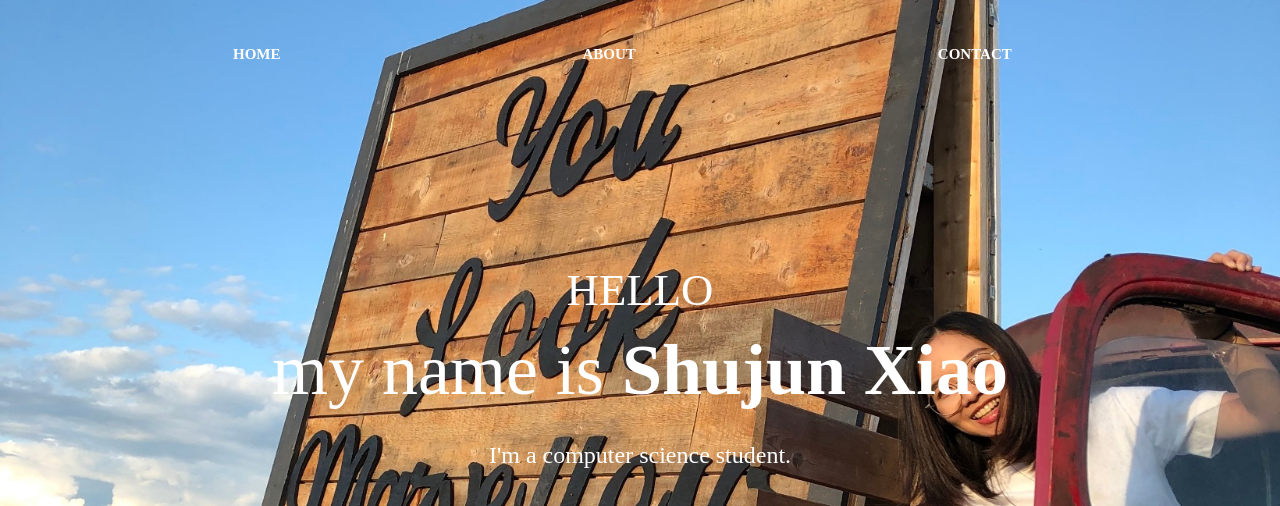
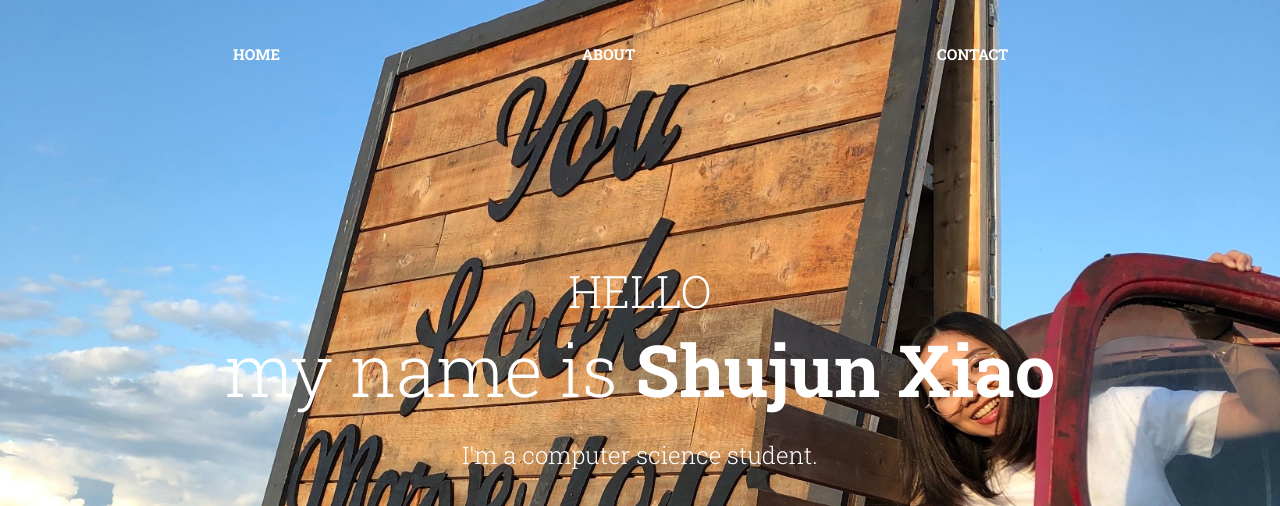
Before and after one commit to jenniferxsj/PersonalPage, a website: page index.html in a window 1280 px wide. Shown: the top 506 px of the page. Drawn offline with nearby package versions, Linux system fonts and the light colour scheme.

Commit message:
Update index.html

```diff
--- a/index.html
+++ b/index.html
@@ -5,11 +5,13 @@
   <meta name="viewport" content="width=device-width, initial-scale=1.0">
   <meta name="author" content="Shujun Xiao">
   <meta name="description" content="The homePage of Shujun Xiao Personal Website">
+  <meta http-equiv="Content-Security-Policy" content="upgrade-insecure-requests">
   <title>Shujun Xiao Personal Website</title>
   <link rel="icon" type="image/gif" href="./img/ninja.png">
 
   <!--import the bootstrap style-->
   <link href="https://cdn.jsdelivr.net/npm/bootstrap@5.1.1/dist/css/bootstrap.min.css" rel="stylesheet" integrity="sha384-F3w7mX95PdgyTmZZMECAngseQB83DfGTowi0iMjiWaeVhAn4FJkqJByhZMI3AhiU" crossorigin="anonymous">
+  <link href='http://fonts.googleapis.com/css?family=Roboto+Slab:400,100,300,700' rel='stylesheet' type='text/css'>
   <link href='http://fonts.googleapis.com/css?family=Source+Sans+Pro:200,300,400,600,700,900,200italic,300italic,400italic,600italic,700italic,900italic' rel='stylesheet' type='text/css'>
   <script src="https://kit.fontawesome.com/8413fbf857.js" crossorigin="anonymous"></script>
   <!--my own style sheet-->
```
